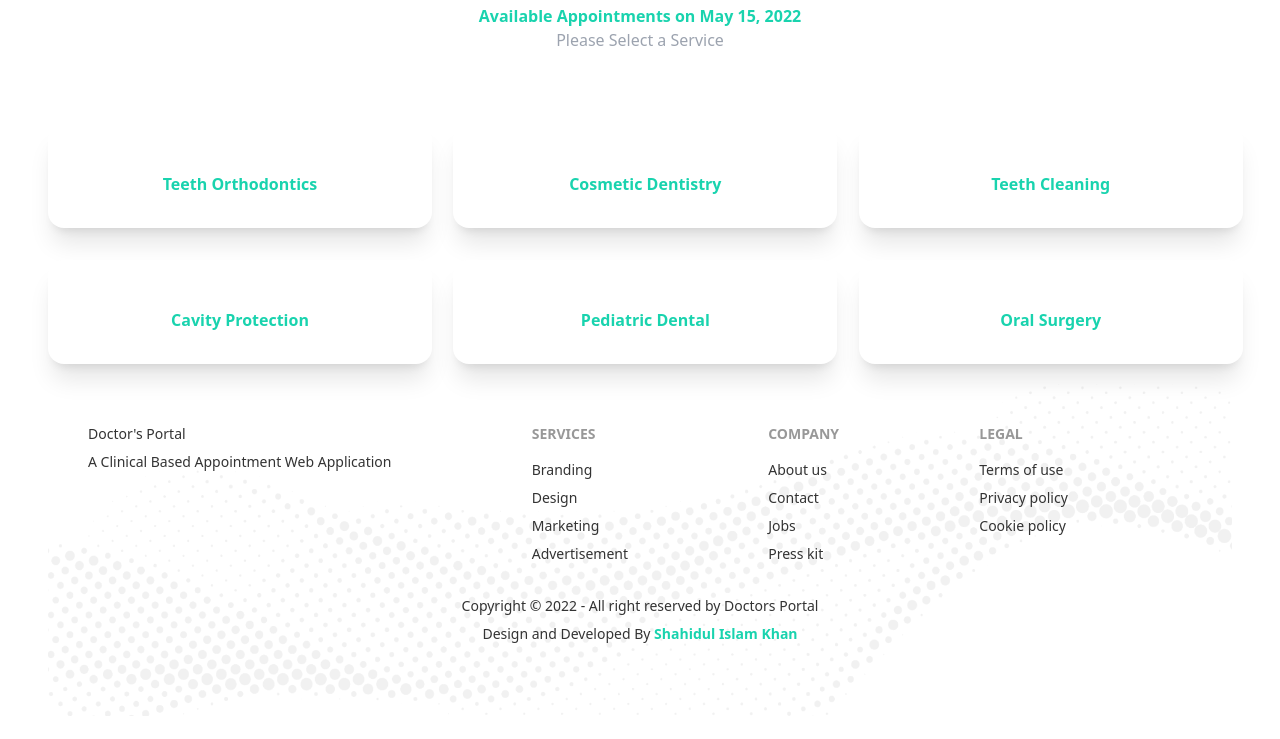
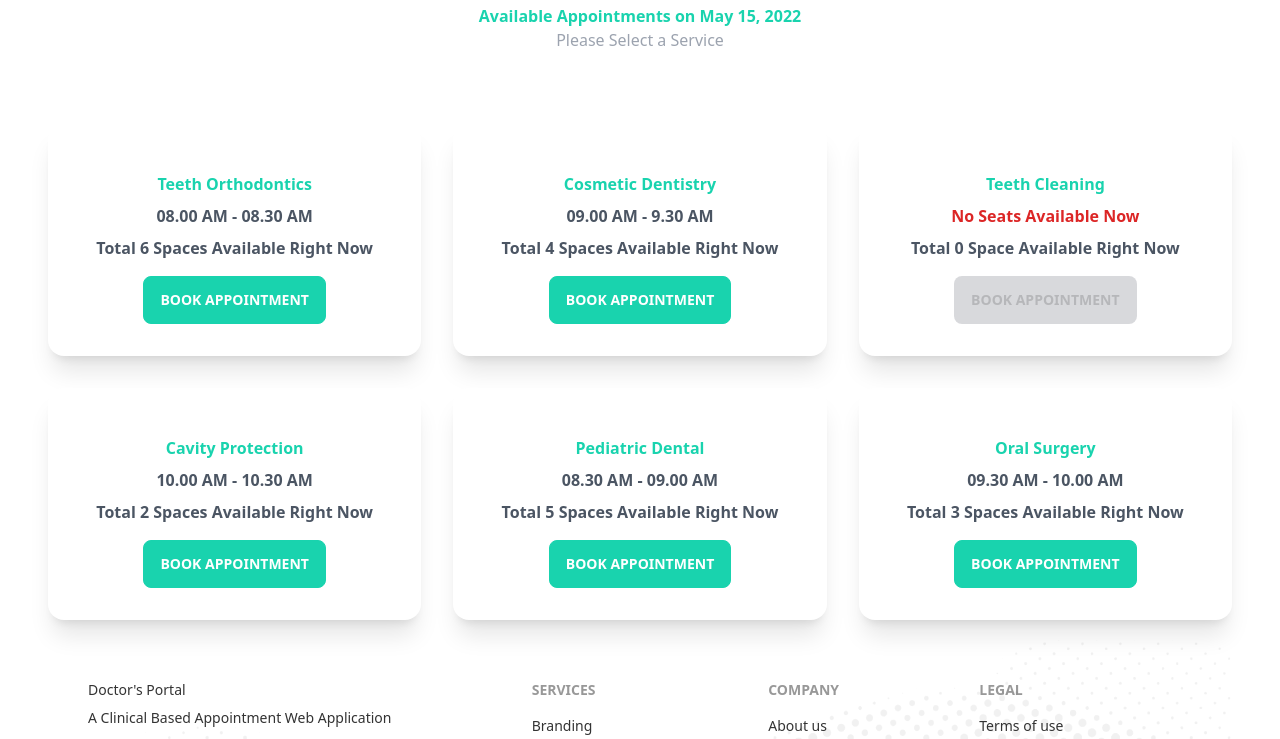
Before and after one commit to ShahidulIslam32/Doctors-Portal, a React (Create React App) app: page /appointment in a window 1280 px wide. Shown: the part 860-1599 px from the top of the page. Before the commit the page ends 1576 px from the top, so only its background shows below. Built offline with nearby package versions, Linux system fonts and the light colour scheme.

Commit message:
appointment almost done

```diff
--- a/src/Pages/Appointment/AvailableAppointment.js
+++ b/src/Pages/Appointment/AvailableAppointment.js
@@ -1,9 +1,11 @@
 import { format } from 'date-fns';
 import React, { useEffect, useState } from 'react';
+import BookingModal from './BookingModal';
 import SingleAppointment from './SingleAppointment';
 
 const AvailableAppointment = ({date}) => {
     const [services , setServices] = useState([])
+    const [treatment , setTreatment] = useState(null)
 
     useEffect( () => {
         fetch('services.json')
@@ -14,14 +16,16 @@ const AvailableAppointment = ({date}) => {
         <div>
             <p className='text-center text-primary font-bold'>Available Appointments on {format(date, 'PP')}</p>
             <p className='text-center text-gray-400'>Please Select a Service</p>
-            <div className='mt-14 mb-5 grid gap-x-8 gap-y-4 grid-cols-3'>
+            <div className='mt-14 mb-5 grid grid-cols-1 md:grid-cols-2 gap-x-8 gap-y-4 lg:grid-cols-3 gap-5 mb-44'>
                 {
                     services.map(service=> <SingleAppointment
                         key={service._id}
                         service={service}
+                        setTreatment={setTreatment}
                     ></SingleAppointment>)
                 }
             </div>
+            {treatment && <BookingModal treatment={treatment} date={date} setTreatment={setTreatment}></ BookingModal>}
         </div>
     );
 };
--- /dev/null
+++ b/src/Pages/Appointment/BookingModal.js
@@ -0,0 +1,37 @@
+import React from 'react';
+import { format } from 'date-fns';
+
+const BookingModal = ({date , treatment , setTreatment}) => {
+    const {_id ,name , slots} = treatment;
+    const handleFormSubmit = event => {
+        event.preventDefault()
+        const slot = event.target.slot.value
+        console.log(slot , _id , name);
+        setTreatment(null)
+    }
+    return (
+        <div>
+                <input type="checkbox" id="booking-modal" class="modal-toggle" />
+                <div class="modal modal-bottom sm:modal-middle">
+                <div class="modal-box">
+                        <label for="booking-modal" class="btn btn-sm btn-circle absolute right-2 top-2">✕</label>
+                        <h3 class="font-bold text-lg">{name}</h3>
+                    <form onSubmit={handleFormSubmit} className="grid grid-cols-1 gap-3 mt-8 justify-items-center">
+                        <input type="text" value={format(date, 'PP')}  class="input input-bordered w-full max-w-xs bg-gray-100"  readOnly/>
+                        <select name="slot" class="select select-bordered w-full max-w-xs">
+                            {
+                              slots.map(slot=><option value={slot}>{slot}</option>)
+                            }
+                        </select>
+                        <input name="name" type="text" placeholder="Full Name" class="input input-bordered w-full max-w-xs" required/>
+                        <input name="phone" type="text" placeholder="Phone Number" class="input input-bordered w-full max-w-xs" required/>
+                        <input name="email" type="email" placeholder="Email" class="input input-bordered w-full max-w-xs" required/>
+                        <input type="submit" value="Confirm Booking" class="input input-bordered bg-accent text-white w-full max-w-xs" />
+                     </form>
+                </div>
+            </div>
+        </div>
+    );
+};
+
+export default BookingModal;
--- a/src/Pages/Appointment/SingleAppointment.js
+++ b/src/Pages/Appointment/SingleAppointment.js
@@ -1,10 +1,23 @@
 import React from 'react';
 
-const SingleAppointment = ({service}) => {
+const SingleAppointment = ({service , setTreatment}) => {
+    const {name , slots} = service
     return (
-        <div class="mt-4 card w-96 bg-base-100 shadow-xl">
-            <div class="card-body">
-                <h2 class=" mt-4 text-primary font-bold text-center">{service.name}</h2>
+        <div class="mt-4 card lg:max-w-lg bg-base-100 shadow-xl">
+            <div class="card-body font-bold text-gray-600">
+                <h2 class=" mt-4 text-primary font-bold text-center">{name}</h2>
+                <p className='text-center'>
+                    {
+                        slots.length > 0 ? <span>{slots[0]}</span> : <span className='text-red-600 font-bold'>No Seats Available Now</span>
+                    }
+                </p>
+                <p className='text-center'>Total {slots.length}  {slots.length > 1 ? 'Spaces' : 'Space'}  Available Right Now</p>
+                <div className='card-actions justify-center'>
+                    <label for="booking-modal"
+                        onClick={() => setTreatment(service)}
+                        disabled={slots.length === 0}
+                        className="btn btn-primary uppercase text-white mt-2">book appointment</label>
+                </div>
             </div>
         </div>
     );
--- a/src/Pages/Shared/Navbar.js
+++ b/src/Pages/Shared/Navbar.js
@@ -11,7 +11,7 @@ const Navbar = () => {
     <li><Link to="/login">Login</Link></li>
     </>
     return (
-        <div class="navbar bg-base-100">
+        <div class="navbar">
             <div class="navbar-start">
                 <div class="dropdown">
                     <label tabindex="0" class="btn btn-ghost lg:hidden">
```
